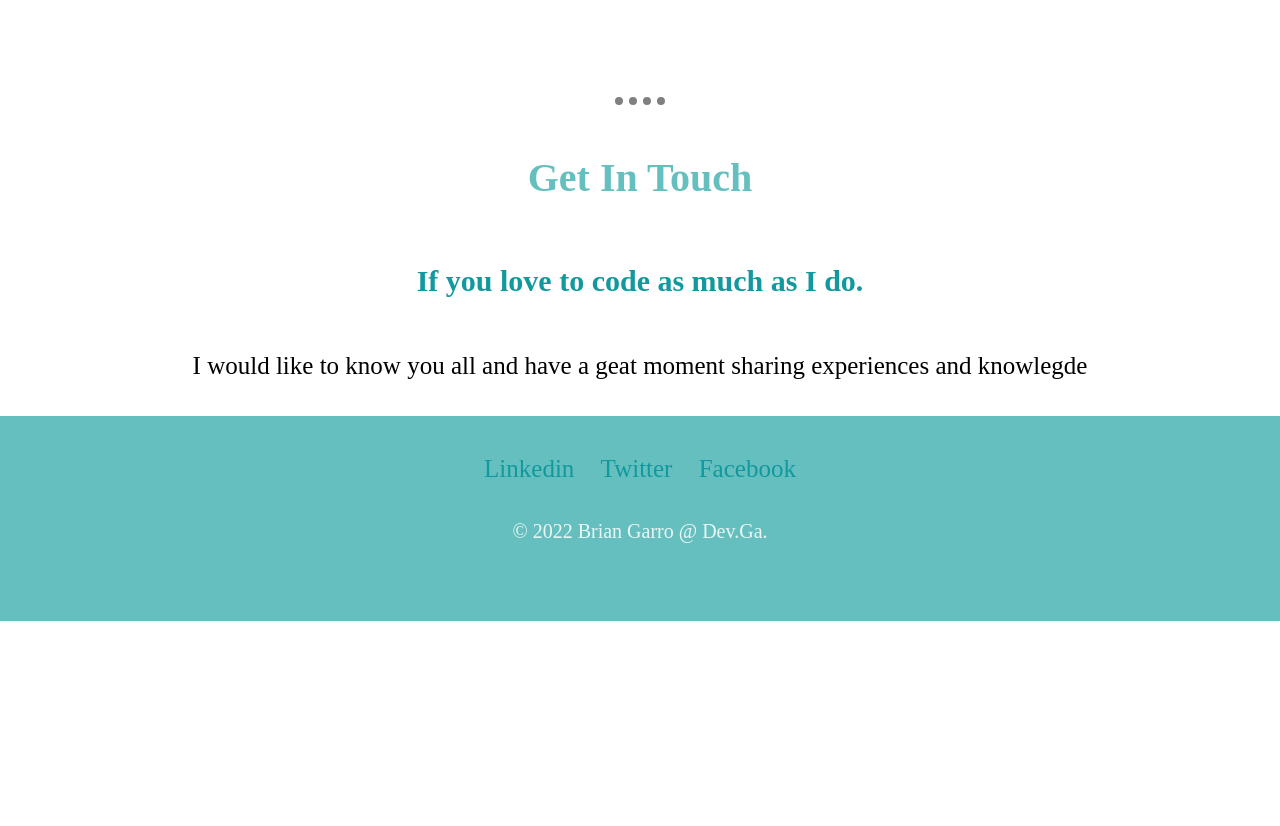
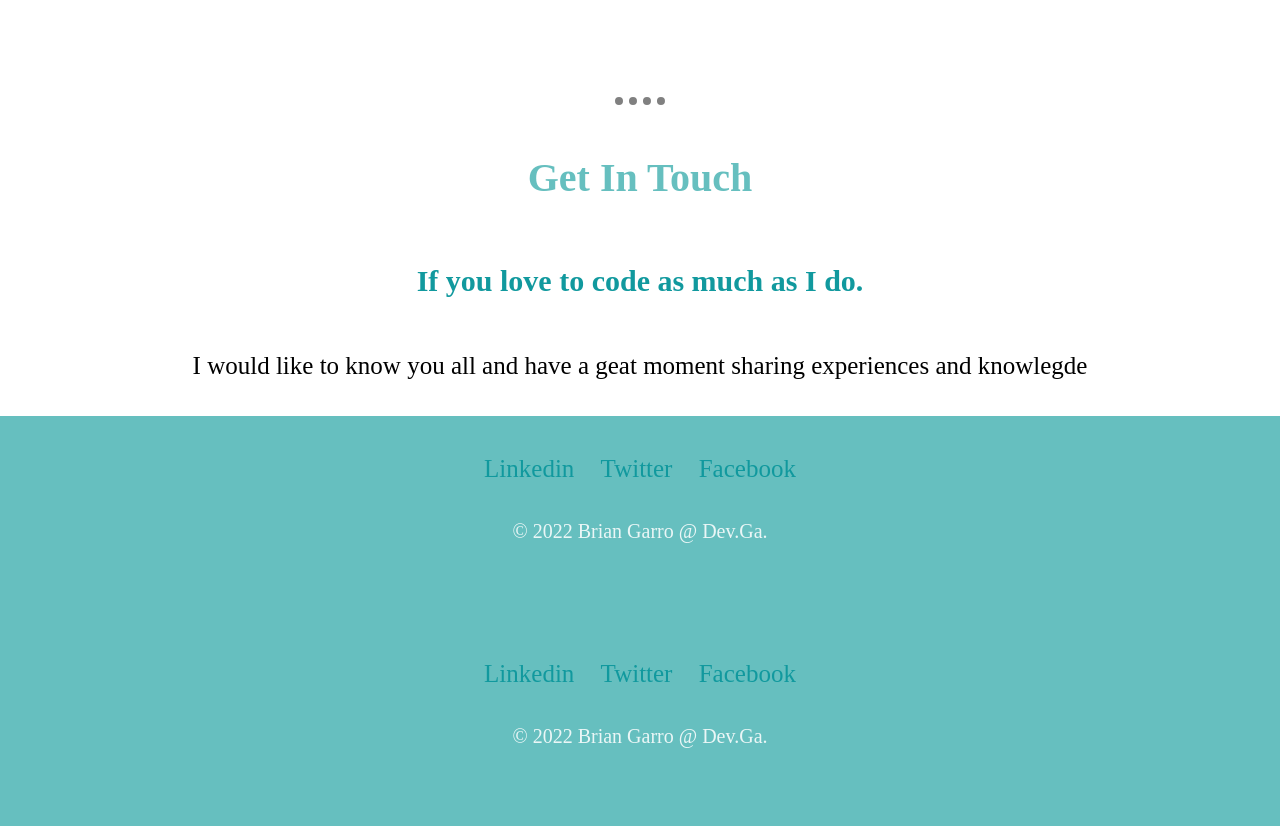
Before and after one commit to BrianGC18/CV, a plain HTML site: page index.html in a window 1280 px wide. Shown: the part 2356-3182 px from the top of the page. Before the commit the page ends 2977 px from the top, so only its background shows below. Drawn offline with Linux system fonts and the light colour scheme.

Commit message:
Test
This is quick Test I have done

```diff
--- a/index.html
+++ b/index.html
@@ -54,6 +54,13 @@
       <a href="https://www.facebook.com/">Facebook</a>
       <p class="p-last">© 2022 Brian Garro @ Dev.Ga.</p>
     </div>
+
+    <div class="Final-section">
+      <a href="https://www.linkedin.com/feed/">Linkedin</a>
+      <a href="https://twitter.com/">Twitter</a>
+      <a href="https://www.facebook.com/">Facebook</a>
+      <p class="p-last">© 2022 Brian Garro @ Dev.Ga.</p>
+    </div>
 </body>
 
 </html>
```
